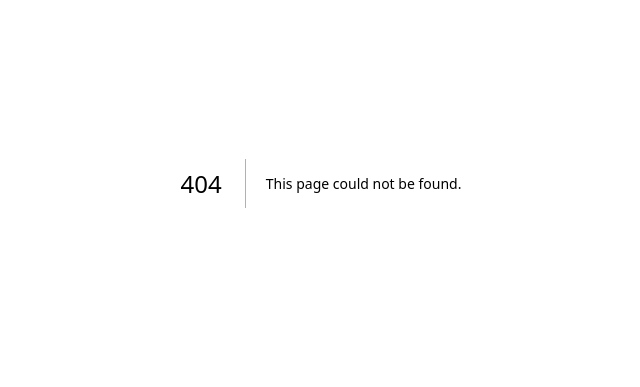
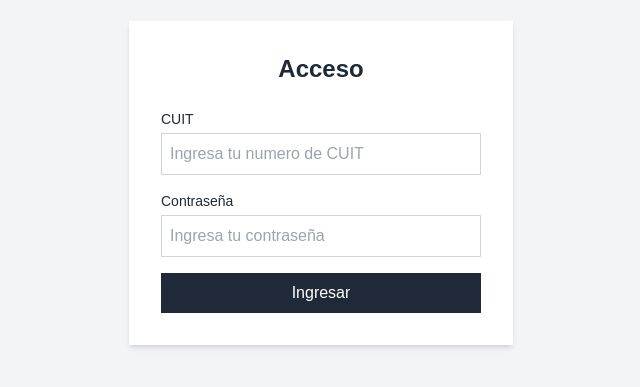
Before and after one commit to j4ntill3/sia_app, a Next.js app: page /login in a window 1280 px wide. Before the commit this address had no page. Shown: the part 217-604 px from the top of the page, without its empty margins (319-959 px from the left). Built offline with nearby package versions, Linux system fonts and the light colour scheme.

Commit message:
login y correciones

```diff
--- a/app/layout.tsx
+++ b/app/layout.tsx
@@ -1,6 +1,6 @@
 import "./globals.css";
 import Navbar from "../../sia_app/app/components/Navbar";
-import Footer from "../..//sia_app/app/components/Footer";
+import Footer from "../../sia_app/app/components/Footer";
 
 export default function RootLayout({
   children,
--- /dev/null
+++ b/app/login/page.tsx
@@ -0,0 +1,49 @@
+const Login = () => {
+  return (
+    <div className="flex flex-col items-center justify-center h-screen bg-gray-100">
+      <div className="w-full max-w-sm p-8 bg-white shadow-md">
+        <h2 className="text-2xl font-semibold text-center mb-6 text-gray-800">
+          Acceso
+        </h2>
+        <form>
+          <div className="mb-4">
+            <label
+              htmlFor="email"
+              className="block text-sm font-medium text-gray-800"
+            >
+              CUIT
+            </label>
+            <input
+              type="number"
+              id="CUIT"
+              className="mt-1 w-full p-2 border border-gray-300 focus:ring-blue-500 focus:border-blue-500"
+              placeholder="Ingresa tu numero de CUIT"
+            />
+          </div>
+          <div className="mb-4">
+            <label
+              htmlFor="contraseña"
+              className="block text-sm font-medium text-gray-800"
+            >
+              Contraseña
+            </label>
+            <input
+              type="password"
+              id="password"
+              className="mt-1 w-full p-2 border border-gray-300 focus:ring-blue-500 focus:border-blue-500"
+              placeholder="Ingresa tu contraseña"
+            />
+          </div>
+          <button
+            type="submit"
+            className="w-full bg-gray-800 text-white py-2 px-4"
+          >
+            Ingresar
+          </button>
+        </form>
+      </div>
+    </div>
+  );
+};
+
+export default Login;
```
